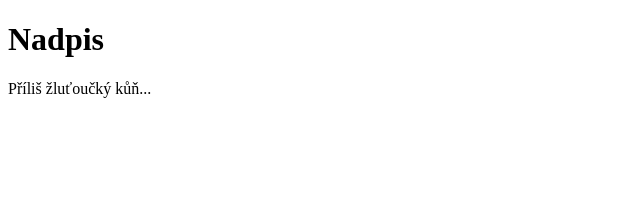
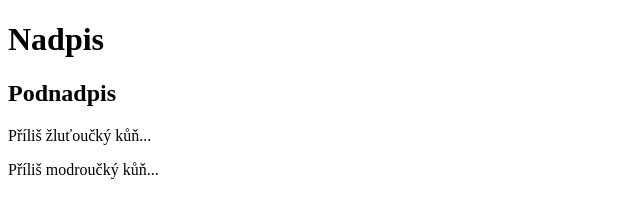
Before and after one commit to RobertOtta/mujweb, a plain HTML site: page index.html in a window 1280 px wide. Shown: the whole page, without its empty margins (0-640 px from the left). Drawn offline with Linux system fonts and the light colour scheme.

Commit message:
Pridani podnadpisu

```diff
--- a/index.html
+++ b/index.html
@@ -6,7 +6,9 @@
 <body>
 
 <h1>Nadpis</h1>
+<h2>Podnadpis</h2>
 <p>Příliš žluťoučký kůň...</p>
+<p>Příliš modroučký kůň...</p>
 
 </body>
 </html>
```
